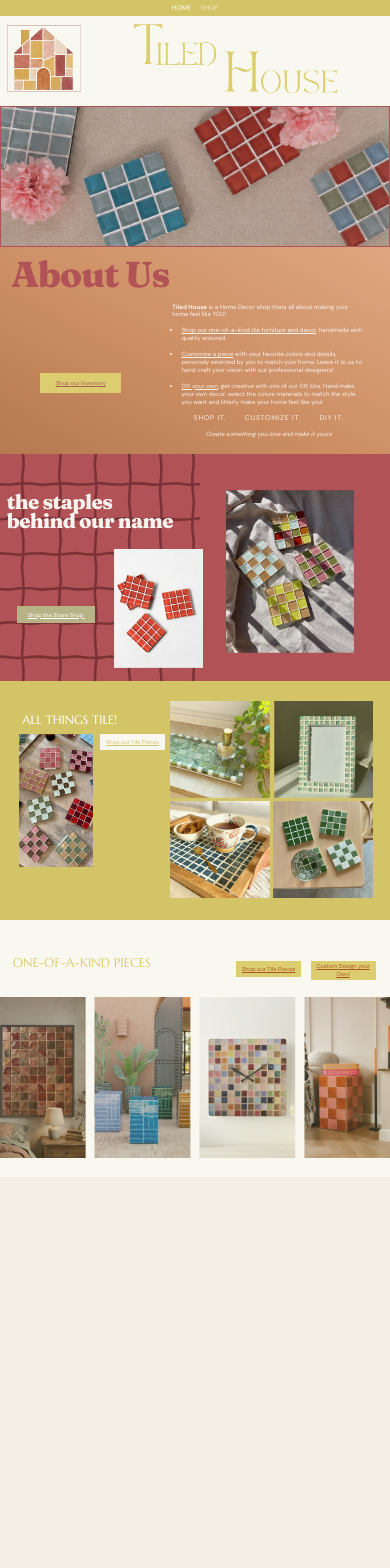
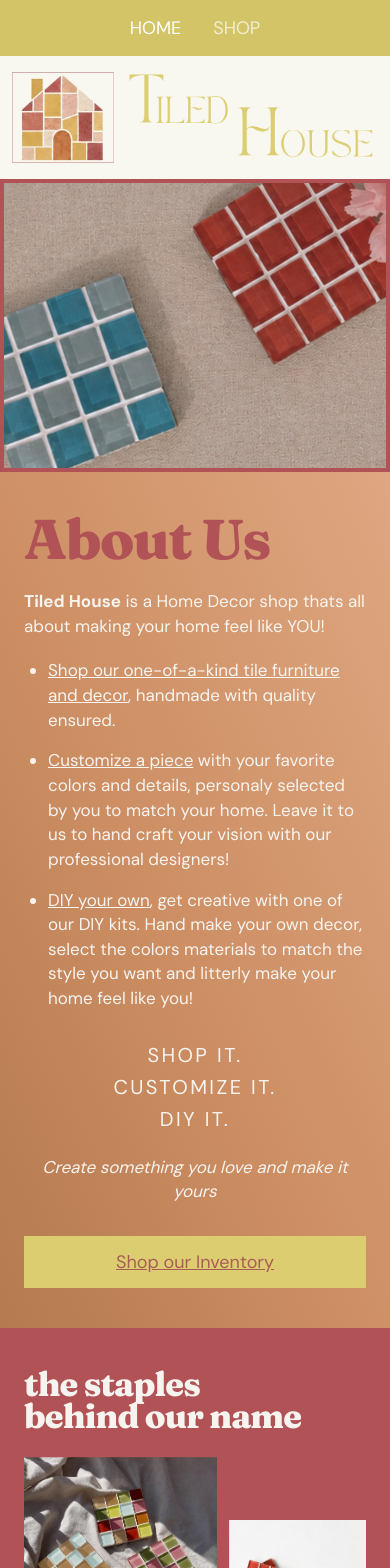
Before and after one commit to leiferickson10/tiled-house, a Next.js app: page / in a window 390 px wide. Shown: the top 1568 px of the page. Before the commit the page ends 1177 px from the top, so only its background shows below. Built offline with nearby package versions, Linux system fonts and the light colour scheme.

Commit message:
Add phone layout for the home page
Co-Authored-By: Claude Sonnet 5.5 <noreply@anthropic.com>

```diff
--- /dev/null
+++ b/app/components/HomeMobile.tsx
@@ -0,0 +1,288 @@
+import Image from "next/image";
+import type { CSSProperties, ReactNode } from "react";
+
+/*
+ * Phone layout for the home page (shown below 768px; the scaled Canva layout in
+ * app/page.tsx is hidden there). Same copy, photos and colors, but real stacked
+ * sections with readable text instead of a shrunken 1366px canvas.
+ */
+
+const COLORS = {
+  cream: "#f9f8f0",
+  rose: "#b15356",
+  gold: "#d3c467",
+};
+
+const DM: CSSProperties = { fontFamily: "var(--font-dm-sans), sans-serif" };
+const DISPLAY: CSSProperties = { fontFamily: "var(--font-marcellus), serif" };
+const HEAVY: CSSProperties = {
+  fontFamily: "var(--font-fraunces), serif",
+  fontWeight: 800,
+  lineHeight: 0.95,
+  letterSpacing: "-0.026em",
+};
+
+function Cta({
+  href,
+  bg,
+  color,
+  children,
+}: {
+  href: string;
+  bg: string;
+  color: string;
+  children: ReactNode;
+}) {
+  return (
+    <a
+      href={href}
+      className="flex min-h-12 items-center justify-center px-5 py-3 text-center text-lg underline active:opacity-85"
+      style={{ ...DM, background: bg, color }}
+    >
+      {children}
+    </a>
+  );
+}
+
+function Photo({
+  src,
+  alt,
+  w,
+  h,
+  className,
+}: {
+  src: string;
+  alt: string;
+  w: number;
+  h: number;
+  className?: string;
+}) {
+  return (
+    <Image
+      src={src}
+      alt={alt}
+      width={w}
+      height={h}
+      sizes="(max-width: 768px) 100vw, 0px"
+      className={`h-auto w-full ${className ?? ""}`}
+    />
+  );
+}
+
+export default function HomeMobile() {
+  return (
+    <div className="md:hidden" style={DM}>
+      {/* Nav */}
+      <nav
+        className="flex h-14 items-center justify-center gap-8 text-lg"
+        style={{ background: COLORS.gold }}
+      >
+        <a href="#home-mobile" className="text-white">
+          HOME
+        </a>
+        <a href="/shop" className="text-white/70">
+          SHOP
+        </a>
+      </nav>
+
+      {/* Header: logo + wordmark */}
+      <header
+        id="home-mobile"
+        className="flex items-center gap-3 px-3 py-4"
+        style={{ background: COLORS.cream }}
+      >
+        <div className="w-[28%] shrink-0">
+          <Photo src="/images/home/logo.jpg" alt="Tiled House logo" w={261} h={233} />
+        </div>
+        <h1 className="min-w-0 flex-1">
+          <span className="sr-only">Tiled House</span>
+          <Photo src="/images/home/wordmark.png" alt="" w={740} h={265} />
+        </h1>
+      </header>
+
+      {/* Hero */}
+      <div
+        className="relative aspect-[4/3] w-full"
+        style={{ border: `4px solid ${COLORS.rose}`, boxSizing: "border-box" }}
+      >
+        <Image
+          src="/images/home/hero.jpg"
+          alt="Glass tile coasters with pink carnations"
+          fill
+          sizes="100vw"
+          className="object-cover"
+          priority
+        />
+      </div>
+
+      {/* About */}
+      <section
+        className="px-6 py-10"
+        style={{
+          background:
+            "linear-gradient(to top right, #b57a50 0%, #cd8e63 45%, #dea781 100%)",
+          color: "#f7f4f0",
+        }}
+      >
+        <h2 className="text-[56px]" style={{ ...HEAVY, color: COLORS.rose }}>
+          About Us
+        </h2>
+        <div className="mt-6 space-y-5 text-[17px] leading-[1.45]">
+          <p>
+            <strong>Tiled House</strong> is a Home Decor shop thats all about
+            making your home feel like YOU!
+          </p>
+          <ul className="list-disc space-y-4 pl-6">
+            <li>
+              <a href="#shop-mobile" className="underline">
+                Shop our one-of-a-kind tile furniture and decor
+              </a>
+              , handmade with quality ensured.
+            </li>
+            <li>
+              <a href="/custom" className="underline">
+                Customize a piece
+              </a>{" "}
+              with your favorite colors and details, personaly selected by you to
+              match your home. Leave it to us to hand craft your vision with our
+              professional designers!
+            </li>
+            <li>
+              <a href="#" className="underline">
+                DIY your own
+              </a>
+              , get creative with one of our DIY kits. Hand make your own decor,
+              select the colors materials to match the style you want and
+              litterly make your home feel like you!
+            </li>
+          </ul>
+          <p
+            className="pt-2 text-center text-xl tracking-[0.12em]"
+            style={{ lineHeight: 1.6 }}
+          >
+            SHOP IT.
+            <br />
+            CUSTOMIZE IT.
+            <br />
+            DIY IT.
+          </p>
+          <p className="text-center italic">
+            Create something you love and make it yours
+          </p>
+        </div>
+        <div className="mt-8">
+          <Cta href="/shop" bg="#ddcd71" color="#a75e54">
+            Shop our Inventory
+          </Cta>
+        </div>
+      </section>
+
+      {/* The staples */}
+      <section className="px-6 py-10" style={{ background: COLORS.rose }}>
+        <h2 className="text-[34px]" style={{ ...HEAVY, color: "#f7f4f0" }}>
+          the staples
+          <br />
+          behind our name
+        </h2>
+        <div className="mt-6 grid grid-cols-[1.4fr_1fr] items-end gap-3">
+          <Photo
+            src="/images/home/staples-photo.jpg"
+            alt="Glass checkerboard tile coasters on linen"
+            w={447}
+            h={572}
+          />
+          <Photo
+            src="/images/home/staples-coasters.jpg"
+            alt="Red glass tile coasters"
+            w={314}
+            h={418}
+          />
+        </div>
+        <div className="mt-6">
+          <Cta href="#" bg="#b7b387" color="#ffffff">
+            Shop the Shore Shop.
+          </Cta>
+        </div>
+      </section>
+
+      {/* All things tile */}
+      <section className="px-6 py-10" style={{ background: COLORS.gold }}>
+        <h2
+          className="text-center text-[34px] leading-[1.3]"
+          style={{ ...DISPLAY, color: "#ffffff" }}
+        >
+          ALL THINGS TILE!
+        </h2>
+        <div className="mt-6 grid grid-cols-2 gap-3">
+          <Photo
+            src="/images/home/tile-1.jpg"
+            alt="Mosaic tile tray with a candle and plant"
+            w={349}
+            h={340}
+          />
+          <Photo
+            src="/images/home/tile-2.jpg"
+            alt="Green mosaic tile picture frame"
+            w={349}
+            h={340}
+          />
+          <Photo
+            src="/images/home/tile-3.jpg"
+            alt="Tile serving tray with a cup of tea"
+            w={349}
+            h={340}
+          />
+          <Photo
+            src="/images/home/tile-4.jpg"
+            alt="Green and white tile coasters"
+            w={350}
+            h={340}
+          />
+        </div>
+        <div className="mx-auto mt-3 w-2/3">
+          <Photo
+            src="/images/home/tile-left.jpg"
+            alt="Mosaic tile coasters on a wooden table"
+            w={262}
+            h={466}
+          />
+        </div>
+        <div className="mt-6">
+          <Cta href="#shop-mobile" bg={COLORS.cream} color={COLORS.gold}>
+            Shop our Tile Pieces
+          </Cta>
+        </div>
+      </section>
+
+      {/* One-of-a-kind pieces */}
+      <section
+        id="shop-mobile"
+        className="pt-10"
+        style={{ background: COLORS.cream }}
+      >
+        <h2
+          className="px-6 text-center text-[30px] leading-[1.3]"
+          style={{ ...DISPLAY, color: "#ddcd71" }}
+        >
+          ONE-OF-A-KIND PIECES
+        </h2>
+        <div className="mt-6 space-y-3 px-6">
+          <Cta href="#" bg="#ddcd71" color="#ac5725">
+            Shop our Tile Pieces
+          </Cta>
+          <Cta href="/custom" bg="#ddcd71" color="#ac5725">
+            Custom Design your Own!
+          </Cta>
+        </div>
+        <div className="mt-8">
+          <Photo
+            src="/images/home/gallery.jpg"
+            alt="Tile wall art, tile side tables, a tile clock and a tile cabinet"
+            w={1366}
+            h={566}
+          />
+        </div>
+      </section>
+    </div>
+  );
+}
--- a/app/page.tsx
+++ b/app/page.tsx
@@ -1,5 +1,6 @@
 import Image from "next/image";
 import type { CSSProperties, ReactNode } from "react";
+import HomeMobile from "./components/HomeMobile";
 
 /*
  * Home page, rebuilt from page 1 of the "TILED HOUSE" Canva design.
@@ -165,6 +166,9 @@ function Btn({
 export default function Home() {
   return (
     <main id="home" className="flex flex-col" style={DM}>
+      {/* Phones get their own stacked layout; the scaled Canva layout is desktop/tablet only. */}
+      <HomeMobile />
+      <div className="hidden flex-col md:flex">
         <TopNav />
         <Header />
         <Hero />
@@ -173,6 +177,7 @@ export default function Home() {
         <AllThingsTile />
         <OneOfAKind />
         <Section sec={TAIL} bg={COLORS.cream} />
+      </div>
     </main>
   );
 }
```
Lines whose indentation alone changed are shown as unchanged.
